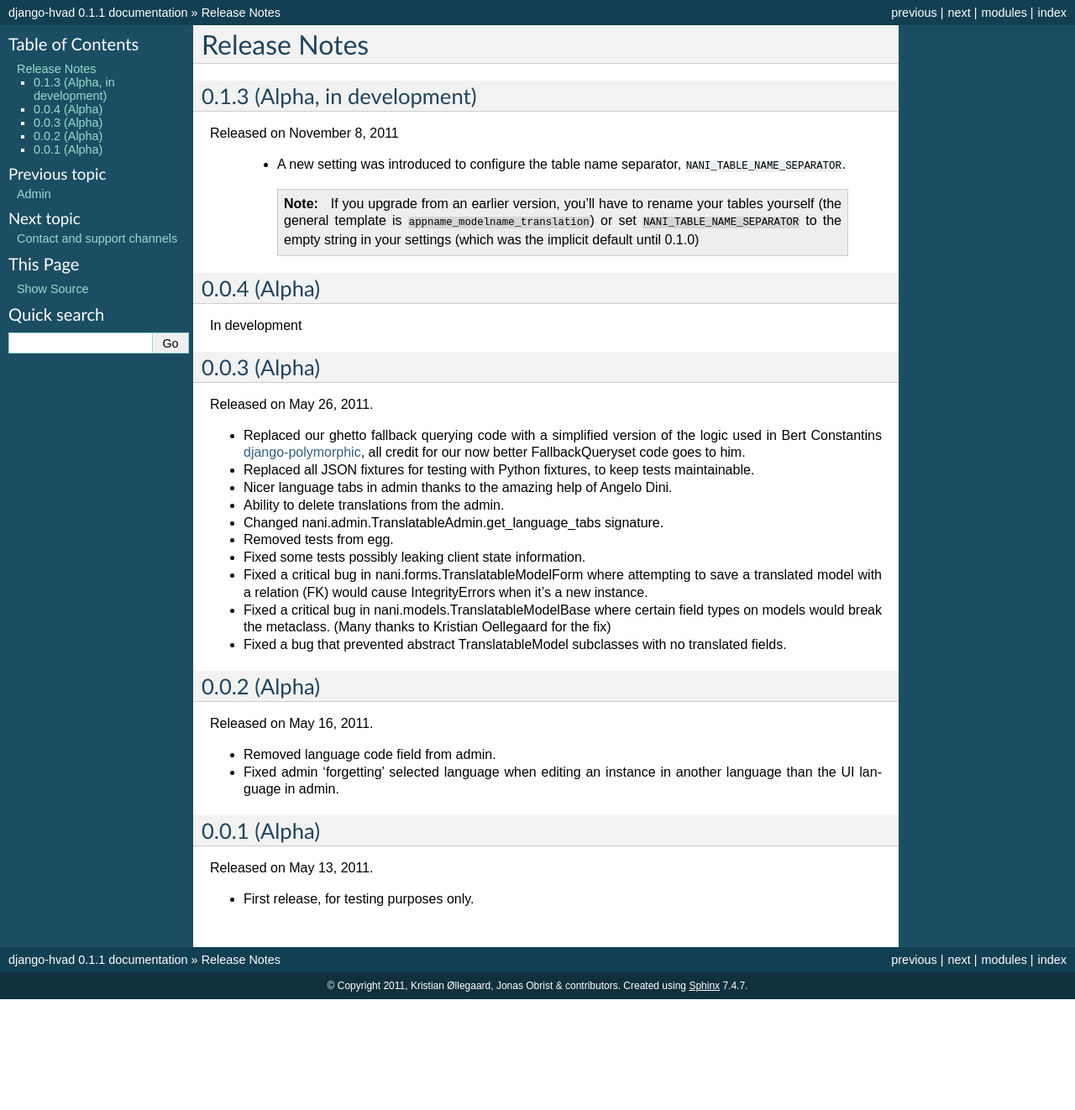
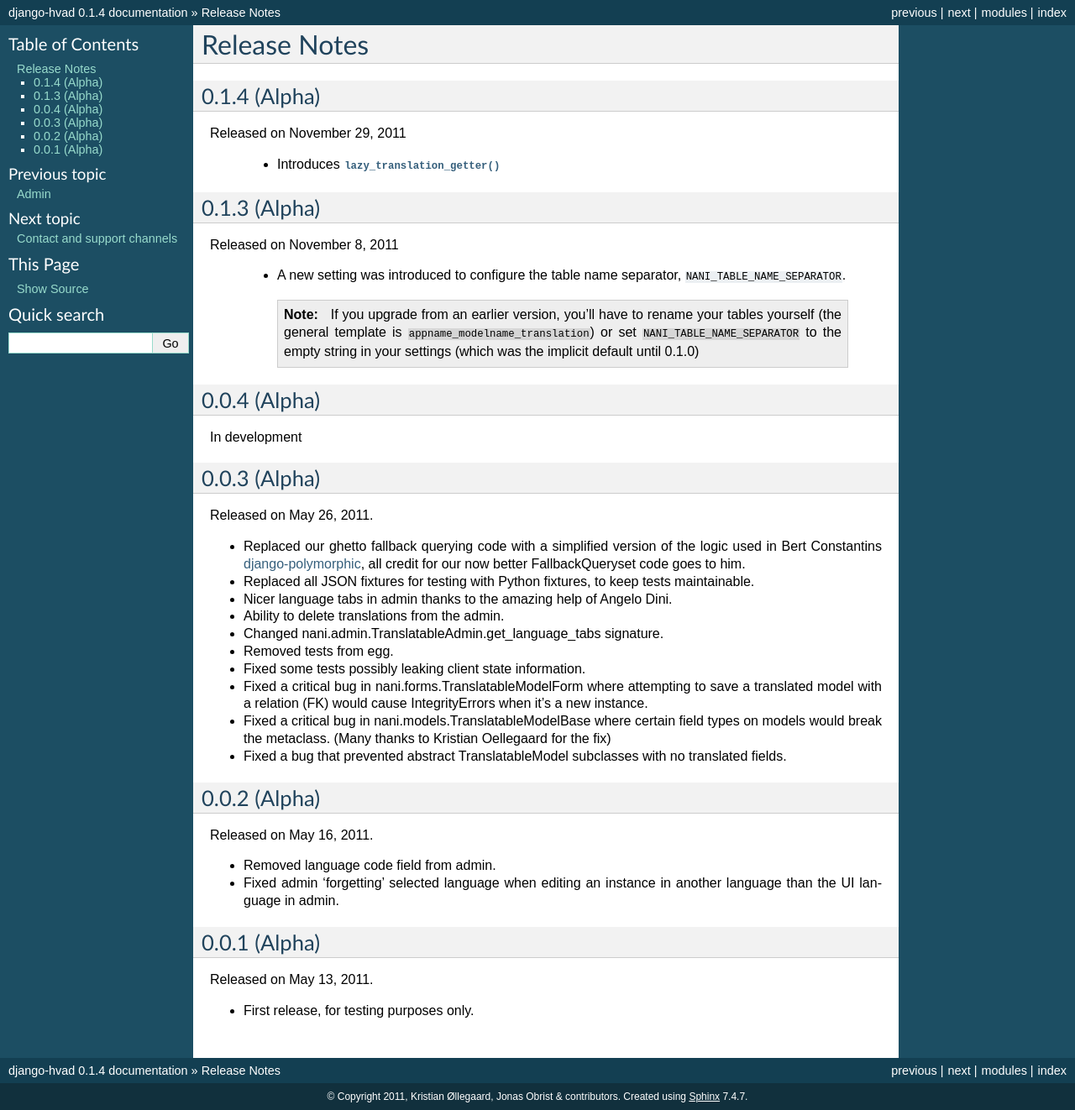
Before and after one commit to KristianOellegaard/django-hvad, a Sphinx documentation site: the page built from docs/public/release_notes.rst, in a window 1280 px wide. Shown: the whole page at 84% size. Built offline with Sphinx 7.4.7, drawn with Linux system fonts in a browser that asks for light colours; before the commit the page ends 1190 px from its top, so only the background shows below that.

Commit message:
New version

```diff
--- a/docs/changelog.rst
+++ b/docs/changelog.rst
@@ -6,6 +6,9 @@ Changelog
 
 .. glossary::
     :sorted:
+
+    0.1.4
+        Introduces :meth:`lazy_translation_getter`
 
     0.1.3
         Introduces setting to configure the table name separator (unsurprisingly named ``NANI_TABLE_NAME_SEPARATOR``).
--- a/docs/conf.py
+++ b/docs/conf.py
@@ -52,9 +52,9 @@ copyright = u'2011, Kristian Øllegaard, Jonas Obrist & contributors'
 # built documents.
 #
 # The short X.Y version.
-version = '0.1.1'
+version = '0.1.4'
 # The full version, including alpha/beta/rc tags.
-release = '0.1.1'
+release = '0.1.4'
 
 # The language for content autogenerated by Sphinx. Refer to documentation
 # for a list of supported languages.
--- a/docs/public/release_notes.rst
+++ b/docs/public/release_notes.rst
@@ -2,10 +2,21 @@
 Release Notes
 #############
 
+.. release-0.1.4
+
+*****************************
+0.1.4 (Alpha)
+*****************************
+
+Released on November 29, 2011
+
+ * Introduces :meth:`lazy_translation_getter`
+
+
 .. release-0.1.3
 
 *****************************
-0.1.3 (Alpha, in development)
+0.1.3 (Alpha)
 *****************************
 
 Released on November 8, 2011
--- a/nani/__init__.py
+++ b/nani/__init__.py
@@ -1 +1 @@
-__version__ = '0.1.3'
+__version__ = '0.1.4'
```
